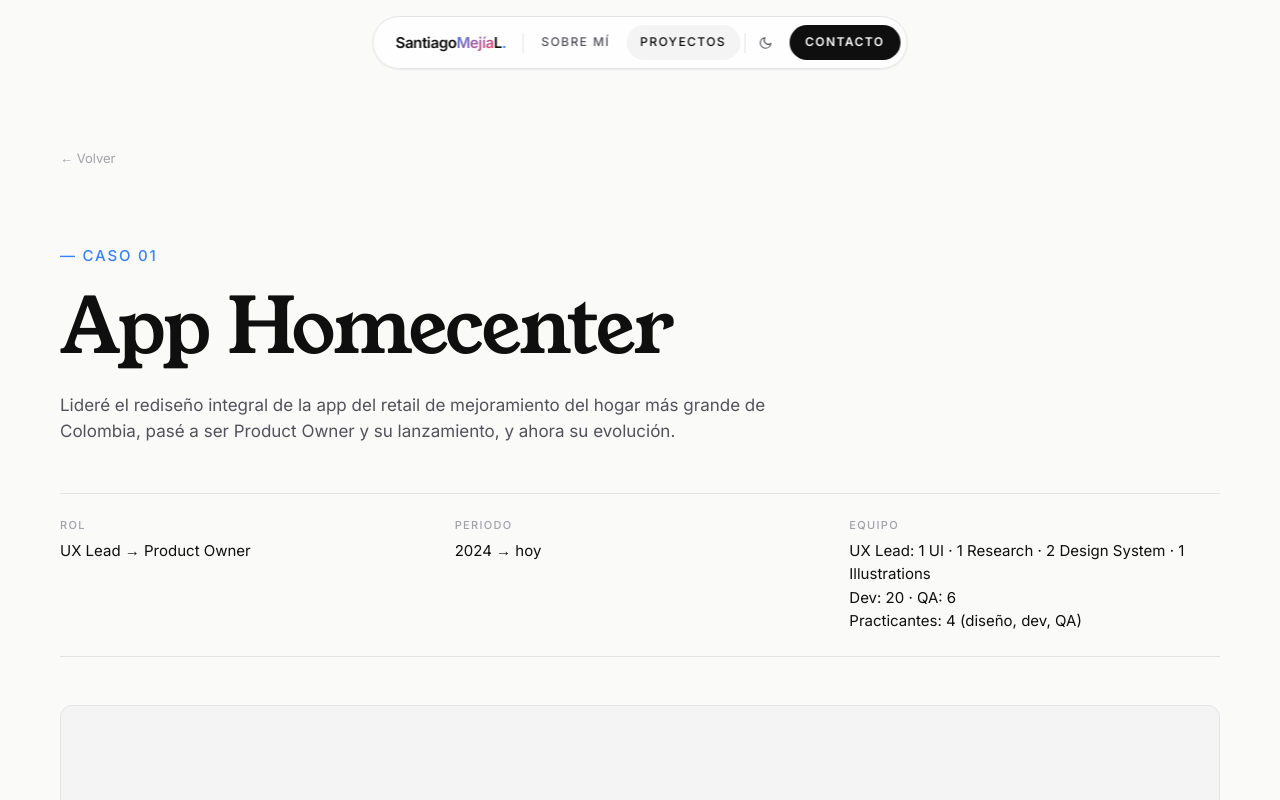
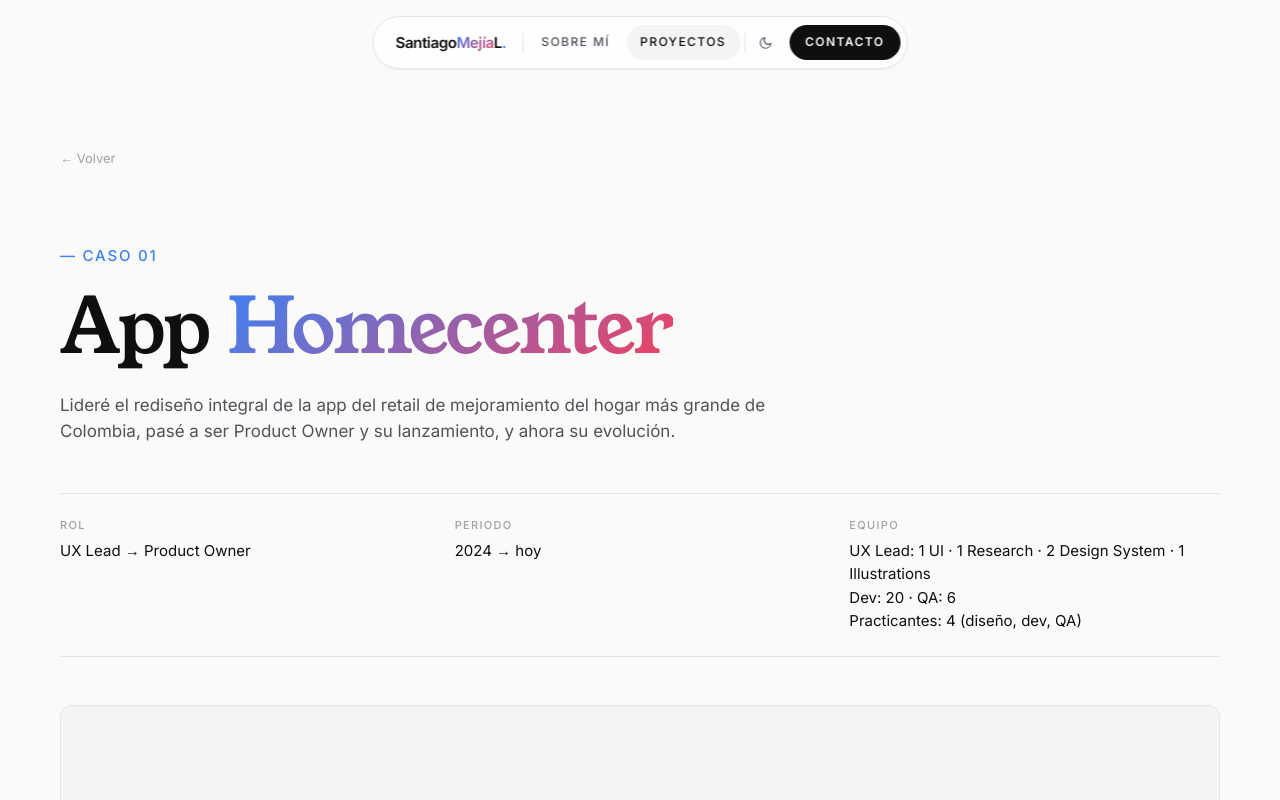
Before and after one commit to Santiagomejial/portfolio, a Next.js app: page /work/homecenter in a window 1280 px wide. Shown: the top 800 px of the page. Built offline with nearby package versions, Linux system fonts and the light colour scheme.

Commit message:
feat(case-homecenter): título con highlight + meta updated

```diff
--- a/content/case-homecenter.tsx
+++ b/content/case-homecenter.tsx
@@ -16,7 +16,10 @@
   hero: {
     breadcrumb: { label: 'Volver', fallbackHref: '/work' },
     caseCounter: 'Caso 01',
-    title: 'App Homecenter',
+    title: {
+      pre: 'App ',
+      highlight: 'Homecenter',
+    },
     sub: 'Lideré el rediseño integral de la app del retail de mejoramiento del hogar más grande de Colombia, pasé a ser Product Owner y su lanzamiento, y ahora su evolución.',
     meta: [
       { label: 'Rol', value: 'UX Lead → Product Owner' },
```
